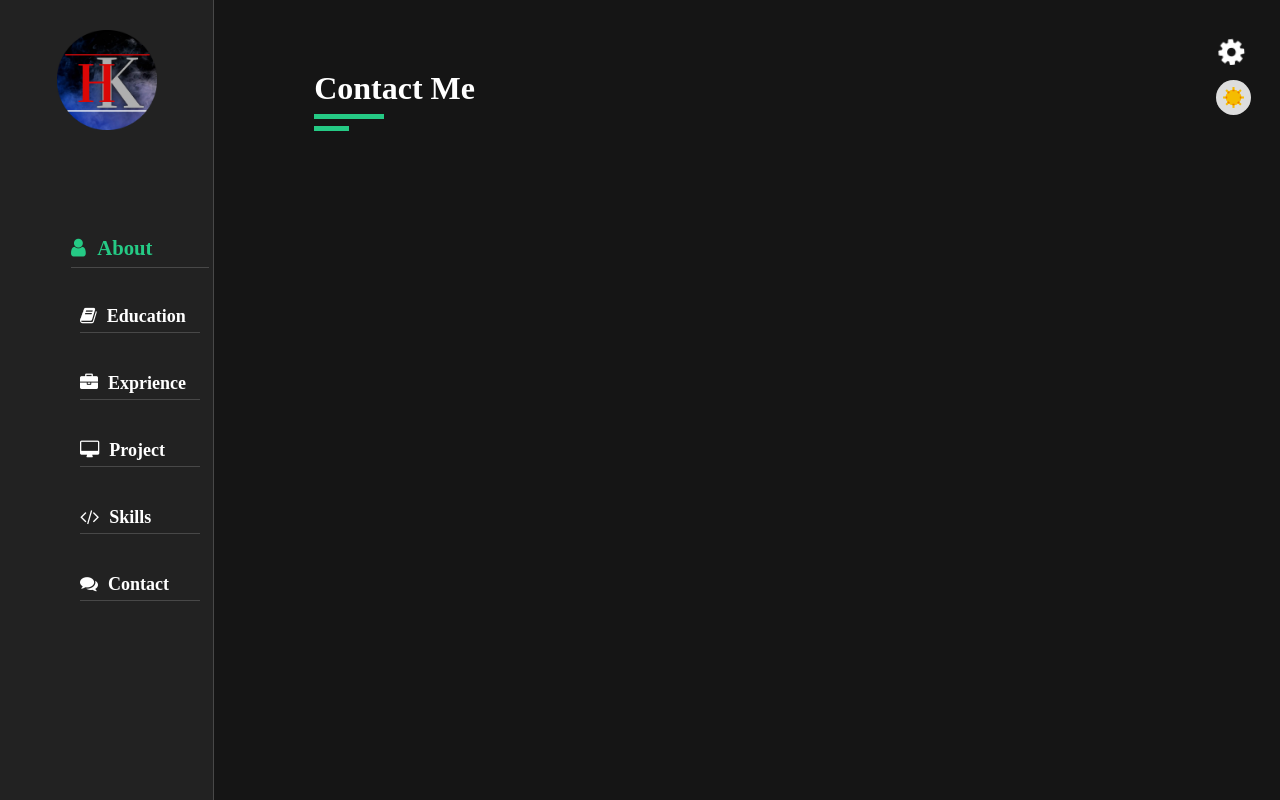
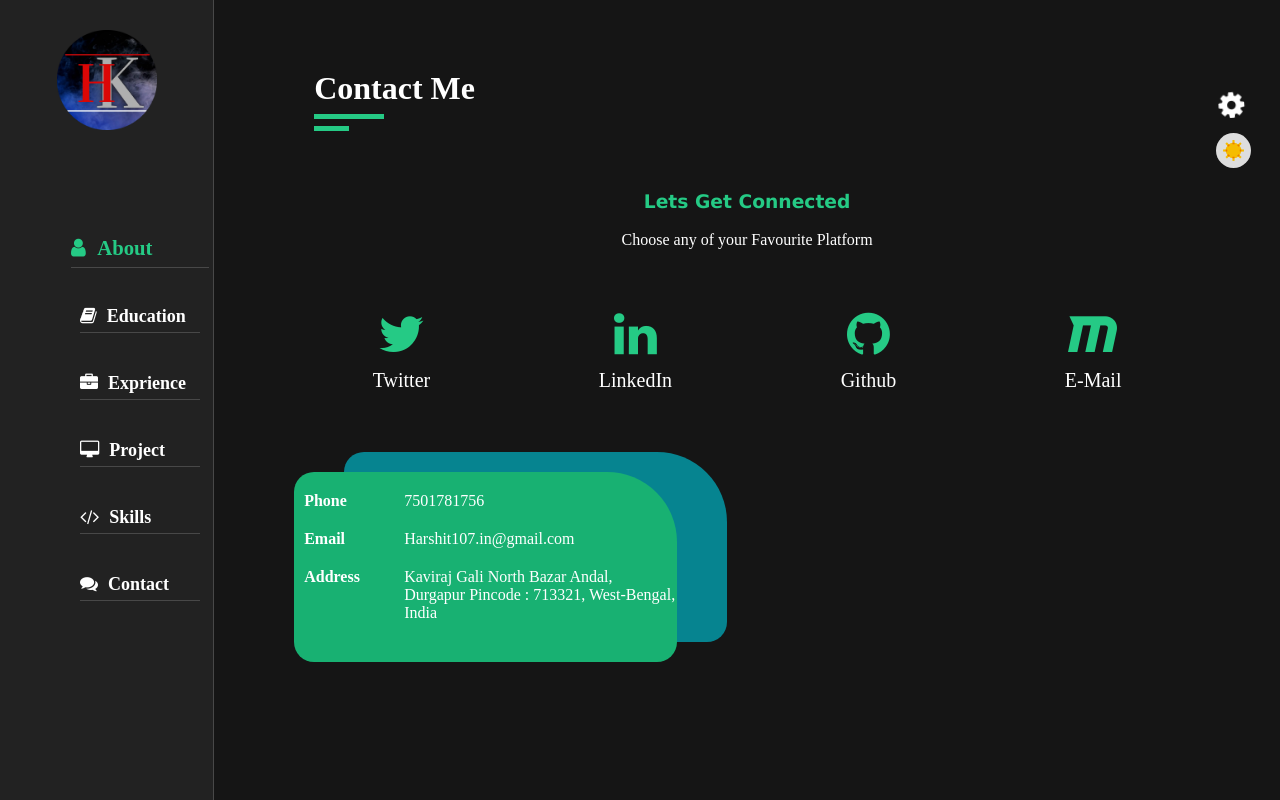
Before and after one commit to Harshit107/React-Website, a React (Create React App) app: page /Education in a window 1280 px wide. Built offline with nearby package versions, Linux system fonts and the light colour scheme; a web font is replaced by a local one.

Commit message:
contact page complete

```diff
--- a/src/HomePage.css
+++ b/src/HomePage.css
@@ -2,13 +2,14 @@
  position: relative;
   width: 100%;
   height: 100%;
-  overflow: hidden;
+
 }
 
 .homepage__app {
 
- width: 100%;
+  width: 100%;
   height: 100%;
+  overflow: hidden;
 
 }
 
@@ -17,6 +18,6 @@
   top: 0;
   right: 0;
   width: 25%;
-  height: 100%; /* For demo purposes */
+  height: 200px; /* For demo purposes */
 
  }
--- a/src/component/ThemeManager/ThemeChanger.css
+++ b/src/component/ThemeManager/ThemeChanger.css
@@ -1,5 +1,3 @@
-
-
 
 .themechanger__setting {
   display: flex;
@@ -44,6 +42,7 @@
 
 .themechanger__setting {
    position: absolute;
+   height: 100%;
   top: 0;
   right: -80%;
   width: 100%;
--- /dev/null
+++ b/src/component/UI/IconBox.css
@@ -0,0 +1,16 @@
+.icon-box__container {
+  width: fit-content;
+height: fit-content;
+  padding: 10px;
+  border-radius: 10px;
+  text-align: center;
+}
+.icon-box__container_img {
+  font-size: 50px;
+  margin-bottom: 10px;
+  color: var(--primary-heading);
+
+}
+.icon-box__container_name {
+  font-size: 20px;
+}
--- /dev/null
+++ b/src/component/UI/IconBox.js
@@ -0,0 +1,12 @@
+import "./IconBox.css";
+
+const IconBox = (props) => {
+  let logoClassName = `icon-box__container_img  fa fa-brands fa-${props.brandName}`;
+  return (
+    <div className="icon-box__container">
+      <i className={logoClassName}></i>
+      <div className="icon-box__container_name">{props.logoName}</div>
+    </div>
+  );
+};
+export default IconBox;
--- a/src/component/contact/Contact.css
+++ b/src/component/contact/Contact.css
@@ -0,0 +1,44 @@
+
+.contact__container_connection_message{
+    text-align: center;
+    margin-top: 60px;
+}
+
+.contact_logo_container{
+  width: 100%;
+  margin-top: 50px;
+  display: flex;
+  justify-content: space-evenly;
+
+}
+
+.contact__detail {
+  display: flex;
+  width: 35%;
+  flex-direction: column;
+  margin-top: 70px;
+  padding-top: 20px;
+  padding-bottom: 20px;
+  margin-left: 80px;
+  padding-left: 10px;
+  background-color: var(--secondary-heading);
+  border-radius: 20px;
+  border-top-right-radius: 70px;
+  box-shadow: 50px -20px var(--matching-heading);
+}
+.contact__detail_row {
+  display: flex;
+  flex-direction: row;
+  margin-bottom: 20px;
+
+}
+.contact__detail_title {
+  font-weight: bold;
+  min-width: 100px;
+
+}
+.contact__detail_title {
+  font-weight: bold;
+  min-width: 100px;
+
+}
--- a/src/component/contact/Contact.js
+++ b/src/component/contact/Contact.js
@@ -1,12 +1,62 @@
-import Header from '../Header/Header';
-import './Contact.css'
-
+import Header from "../Header/Header";
+import IconBox from "../UI/IconBox";
+import "./Contact.css";
 
 const Contact = () => {
-   return (
-     <div>
-         <Header heading = "Contact Me" />
-     </div>
-   )
-}
+  return (
+    <div className="contact__container">
+      <Header heading="Contact Me" />
+      <div className="contact__container_connection_message">
+        <h3 className="special__text">Lets Get Connected</h3>
+        <p>Choose any of your Favourite Platform</p>
+      </div>
+
+      <div className="contact_logo_container">
+        <a
+          href="https://www.google.com"
+          target="blank"
+          className="default-link"
+        >
+          <IconBox brandName={"twitter"} logoName={"Twitter"} />
+        </a>
+        <a
+          href="https://www.google.com"
+          target="blank"
+          className="default-link"
+        >
+          <IconBox brandName={"linkedin"} logoName={"LinkedIn"} />
+        </a>
+        <a
+          href="https://www.google.com"
+          target="blank"
+          className="default-link"
+        >
+          <IconBox brandName={"github"} logoName={"Github"} />
+        </a>
+        <a
+          href="https://www.google.com"
+          target="blank"
+          className="default-link"
+        >
+          <IconBox brandName={"maxcdn"} logoName={"E-Mail"} />
+        </a>
+      </div>
+
+      <div className="contact__detail">
+        <div className="contact__detail_row">
+          <div className="contact__detail_title">Phone</div>
+          <div className="contact__detail_value">7501781756</div>
+        </div>
+        <div className="contact__detail_row">
+          <div className="contact__detail_title">Email</div>
+          <div className="contact__detail_value">Harshit107.in@gmail.com</div>
+        </div>
+        <div className="contact__detail_row">
+          <div className="contact__detail_title">Address</div>
+          <div className="contact__detail_value">Kaviraj Gali North Bazar Andal, Durgapur Pincode : 713321, West-Bengal, India</div>
+        </div>
+      </div>
+    </div>
+  );
+};
 export default Contact;
--- a/src/index.css
+++ b/src/index.css
@@ -19,6 +19,8 @@ code {
 #root {
   height: 100%;
 }
+
+
 .special__text {
   color: var(--primary-heading);
   font-family: 'Lucida Sans', 'Lucida Sans Regular', 'Lucida Grande', 'Lucida Sans Unicode', Geneva, Verdana, sans-serif;
@@ -27,5 +29,9 @@ code {
 .link-color {
   color: var(--link-color);
   cursor: pointer;
+}
 
+.default-link {
+  text-decoration: none;
+  color: var(--primary-text);
 }
--- a/src/theme/theme-style.css
+++ b/src/theme/theme-style.css
@@ -2,6 +2,7 @@
 .light-mode {
   --primary-heading: #50aed9;
   --secondary-heading: #2b92c2;
+    --matching-heading : rgb(226, 139, 241);
 
   --primary-text: #1d1a1a;
   --primary-bg-color: rgb(231, 231, 231);
@@ -16,6 +17,8 @@
 .dark-mode {
   --primary-heading: #50aed9;
   --secondary-heading: #3299c9;
+  --matching-heading : rgb(219, 110, 239);
+
   --primary-text: #ffffff;
   --primary-bg-color: #151515;
 
@@ -29,20 +32,25 @@
 .color-red {
   --primary-heading: #de2626;
   --secondary-heading: #e31111;
+  --matching-heading : #e36811;
 }
 
 .color-blue {
   --primary-heading: #875cee;
   --secondary-heading: #4e24b0;
+  --matching-heading : #4692ea;
+
 
 }
 .color-green {
   --primary-heading: #25ca85;
   --secondary-heading: #18b172;
+  --matching-heading : #068490;
 }
 .color-yellow {
   --primary-heading: #d1b825;
   --secondary-heading: #acae1c;
+  --matching-heading : #d07834;
 }
 
 .background-color-red {
```
